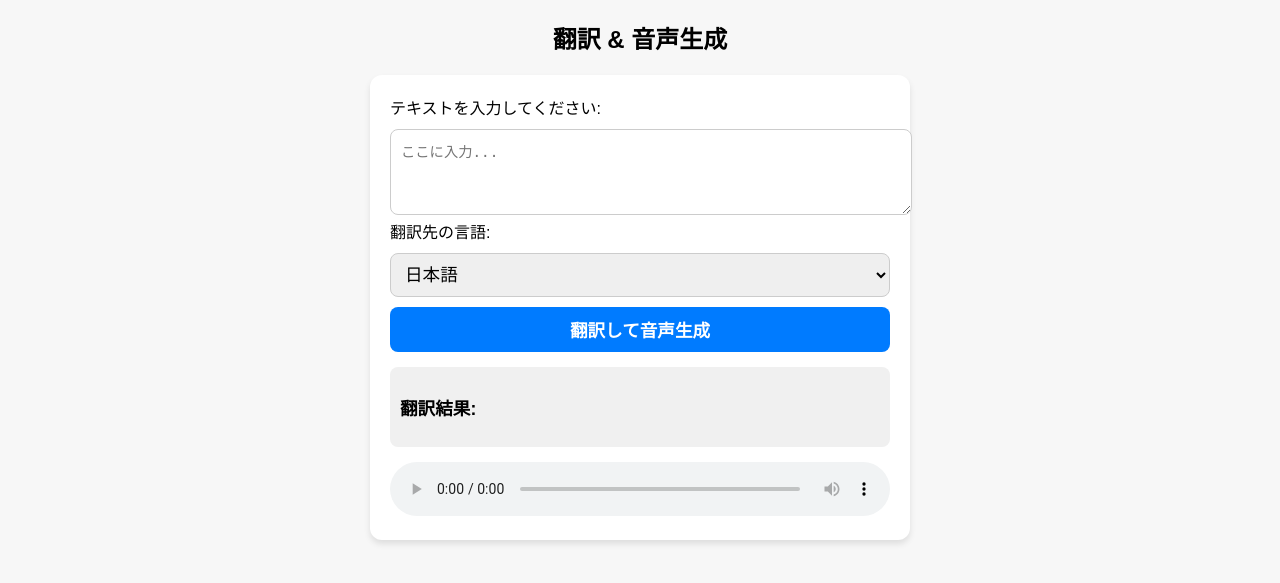
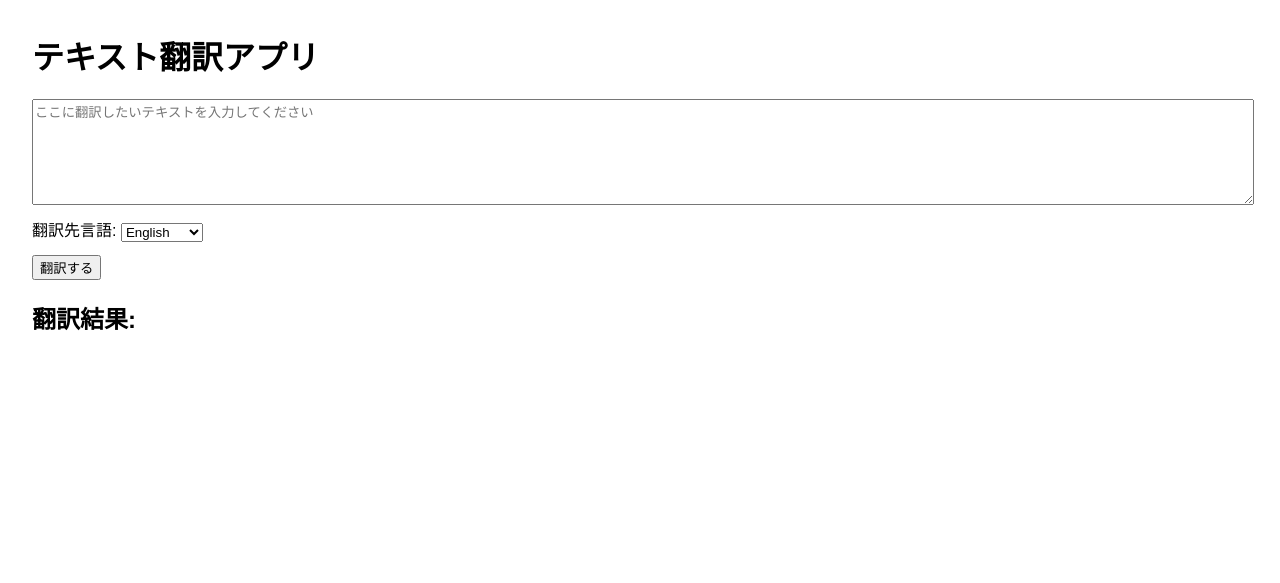
Before and after one commit to teddymura/translator_render, a Flask app: page / in a window 1280 px wide. Shown: the top 583 px of the page. Run offline with Flask 3, Linux system fonts and the light colour scheme.

Commit message:
Minimal text-only translator version

```diff
--- a/app.py
+++ b/app.py
@@ -1,73 +1,24 @@
-from flask import Flask, request, jsonify, render_template
-from gtts import gTTS
+from flask import Flask, render_template, request, jsonify
 from googletrans import Translator
-import os
-import uuid
-import glob
 
 app = Flask(__name__)
-UPLOAD_FOLDER = "uploads"
-os.makedirs(UPLOAD_FOLDER, exist_ok=True)
-os.makedirs("static", exist_ok=True)
-
 translator = Translator()
-
-import sounddevice as sd
-import pygame
-
-try:
-    print("Sounddevice default device:", sd.query_devices())
-except Exception as e:
-    print("Sounddevice error:", e)
-
-try:
-    pygame.mixer.init()
-    print("Pygame audio initialized")
-except Exception as e:
-    print("Pygame error:", e)
-
 
 @app.route("/")
 def index():
     return render_template("index.html")
 
-@app.route("/api/translate_tts", methods=["POST"])
-def translate_tts():
-    # Whisper は使用せず、テキスト入力のみ対応
-    recognized_text = request.form.get("text", "").strip()
-    target_lang = request.form.get("target_lang", "ja")
+@app.route("/translate", methods=["POST"])
+def translate():
+    data = request.json
+    text = data.get("text", "")
+    target_lang = data.get("target_lang", "en")
 
-    if not recognized_text:
-        return jsonify({"error": "No text input"}), 400
-
-    # 翻訳
-    translated = translator.translate(recognized_text, dest=target_lang)
-    translated_text = translated.text
-
-    # gTTS で音声生成
-    tts_filename = f"{uuid.uuid4()}.mp3"
-    tts_path = os.path.join("static", tts_filename)
-    tts = gTTS(translated_text, lang=target_lang)
-    tts.save(tts_path)
-
-    # 古い mp3 を整理（最新 5 つだけ残す）
-    mp3_files = sorted(glob.glob("static/*.mp3"), key=os.path.getmtime, reverse=True)
-    for old_file in mp3_files[5:]:
-        try:
-            os.remove(old_file)
-        except PermissionError:
-            pass
-
-    return jsonify({
-        "recognized_text": recognized_text,
-        "translated_text": translated_text,
-         "audio_file": request.host_url.rstrip("/") + "/" + tts_path.replace("\\", "/")
-    })
-
-# 予期しない例外も JSON で返す
-@app.errorhandler(Exception)
-def handle_error(e):
-    return jsonify({"error": str(e)}), 500
+    try:
+        result = translator.translate(text, dest=target_lang)
+        return jsonify({"translated_text": result.text})
+    except Exception as e:
+        return jsonify({"error": str(e)}), 500
 
 if __name__ == "__main__":
-    app.run(debug=True, host="0.0.0.0", port=5000)
+    app.run(host="0.0.0.0", port=10000, debug=False)
--- a/templates/index.html
+++ b/templates/index.html
@@ -2,119 +2,49 @@
 <html lang="ja">
 <head>
   <meta charset="UTF-8">
-  <meta name="viewport" content="width=device-width, initial-scale=1.0">
-  <title>翻訳 & TTS</title>
+  <title>Text Translator</title>
   <style>
-    body {
-      font-family: Arial, sans-serif;
-      margin: 20px;
-      background: #f7f7f7;
-    }
-    h2 {
-      text-align: center;
-    }
-    .container {
-      max-width: 500px;
-      margin: auto;
-      background: #fff;
-      padding: 20px;
-      border-radius: 12px;
-      box-shadow: 0 4px 6px rgba(0,0,0,0.1);
-    }
-    textarea, select, button {
-      width: 100%;
-      margin-top: 10px;
-      font-size: 1.1em;
-      padding: 10px;
-      border-radius: 8px;
-      border: 1px solid #ccc;
-    }
-    button {
-      background: #007bff;
-      color: #fff;
-      font-weight: bold;
-      border: none;
-      cursor: pointer;
-    }
-    button:hover {
-      background: #0056b3;
-    }
-    .result {
-      margin-top: 15px;
-      padding: 10px;
-      background: #f0f0f0;
-      border-radius: 8px;
-      font-size: 1.1em;
-    }
-    audio {
-      width: 100%;
-      margin-top: 15px;
-    }
+    body { font-family: Arial, sans-serif; margin: 2em; }
+    textarea { width: 100%; height: 100px; }
+    select, button { margin-top: 1em; }
   </style>
 </head>
 <body>
-  <h2>翻訳 & 音声生成</h2>
-  <div class="container">
-    <label for="input_text">テキストを入力してください:</label>
-    <textarea id="input_text" rows="4" placeholder="ここに入力..."></textarea>
+  <h1>テキスト翻訳アプリ</h1>
+  <textarea id="input_text" placeholder="ここに翻訳したいテキストを入力してください"></textarea><br>
 
-    <label for="target_lang">翻訳先の言語:</label>
-    <select id="target_lang">
-      <option value="ja">日本語</option>
-      <option value="en">英語</option>
-      <option value="fr">フランス語</option>
-      <option value="de">ドイツ語</option>
-      <option value="zh-cn">中国語（簡体字）</option>
-      <option value="zh-tw">中国語（繁体字）</option>
-      <option value="es">スペイン語</option>
-      <option value="ko">韓国語</option>
-    </select>
+  <label for="target_lang">翻訳先言語:</label>
+  <select id="target_lang">
+    <option value="en">English</option>
+    <option value="ja">日本語</option>
+    <option value="fr">Français</option>
+    <option value="de">Deutsch</option>
+    <option value="es">Español</option>
+    <option value="it">Italiano</option>
+    <option value="vi">Tiếng Việt</option>
+  </select><br>
 
-    <button onclick="translateText()">翻訳して音声生成</button>
+  <button onclick="translateText()">翻訳する</button>
 
-    <div id="status"></div>
-
-    <div class="result">
-      <p><strong>翻訳結果:</strong></p>
-      <p id="translated"></p>
-    </div>
-
-    <audio id="audio" controls></audio>
-  </div>
+  <h2>翻訳結果:</h2>
+  <p id="result"></p>
 
   <script>
     async function translateText() {
       const text = document.getElementById("input_text").value;
-      const targetLang = document.getElementById("target_lang").value;
-      const status = document.getElementById("status");
-      const translated = document.getElementById("translated");
-      const audioElem = document.getElementById("audio");
+      const target_lang = document.getElementById("target_lang").value;
 
-      if (!text.trim()) {
-        alert("テキストを入力してください。");
-        return;
-      }
+      const response = await fetch("/translate", {
+        method: "POST",
+        headers: { "Content-Type": "application/json" },
+        body: JSON.stringify({ text, target_lang })
+      });
 
-      status.textContent = "処理中...";
-
-      const formData = new FormData();
-      formData.append("text", text);
-      formData.append("target_lang", targetLang);
-
-      try {
-        const res = await fetch("/api/translate_tts", { method: "POST", body: formData });
-        const data = await res.json();
-
-        if (data.error) {
-          status.textContent = "エラー: " + data.error;
-        } else {
-          status.textContent = "完了";
-          translated.textContent = data.translated_text;
-          audioElem.src = data.audio_file + "?t=" + new Date().getTime();
-          audioElem.play();
-        }
-      } catch (err) {
-        status.textContent = "通信エラー: " + err;
+      const data = await response.json();
+      if (data.translated_text) {
+        document.getElementById("result").innerText = data.translated_text;
+      } else {
+        document.getElementById("result").innerText = "エラー: " + data.error;
       }
     }
   </script>
```
